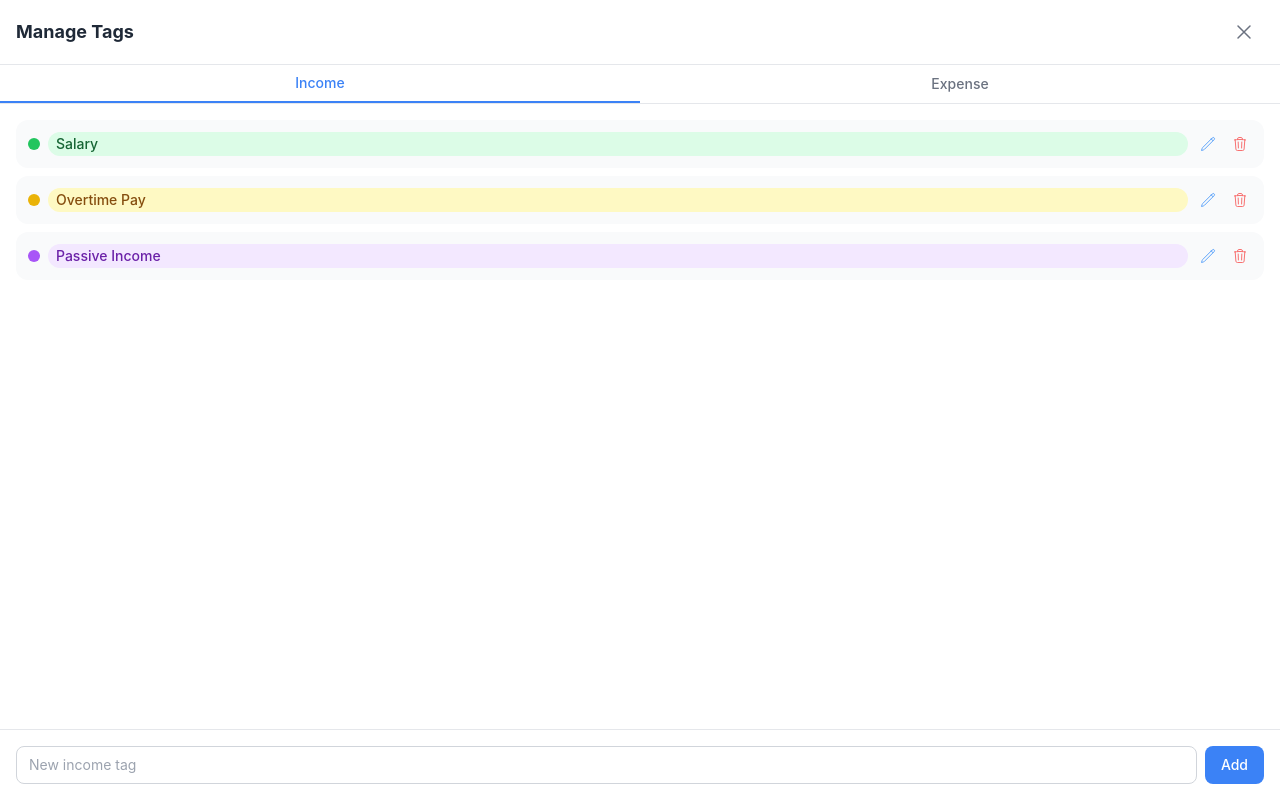
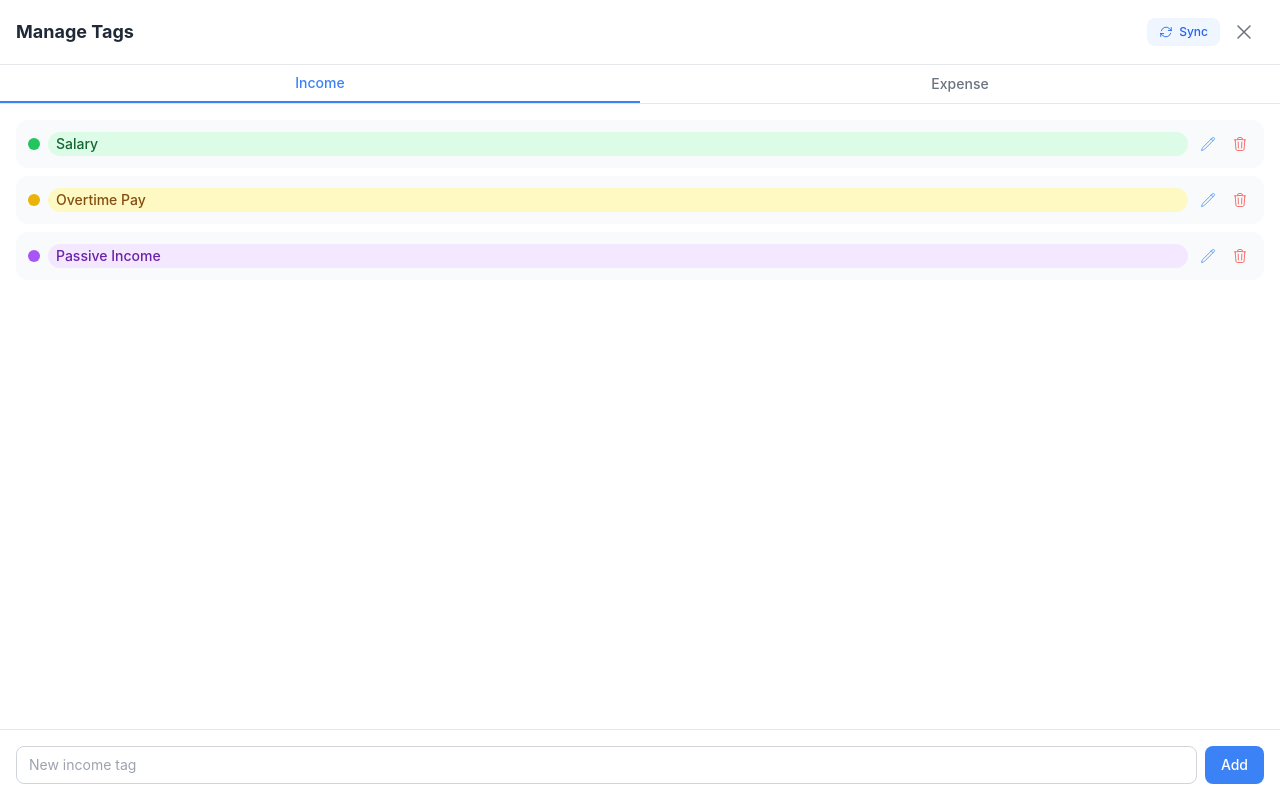
Before and after one commit to pphein/budget-tracker, a React (Create React App) app: page / in a window 1280 px wide. Both pictures are taken after a click on the button 1246 px from the left and 30 px from the top of the page. Built offline with nearby package versions, Linux system fonts and the light colour scheme.

Commit message:
Moidifed ui #13

```diff
--- a/src/App.js
+++ b/src/App.js
@@ -21,7 +21,7 @@ import SkeletonRows from './components/SkeletonRows';
 import { getTagColorClasses } from './utils/tagColors';
 import {
   addTransaction, getTransactions, deleteTransaction, editTransaction,
-  getTags, addTag, deleteTag, editTag,
+  getTags, addTag, deleteTag, editTag, syncDefaultTags,
 } from './db';
 
 const MONTH_LABELS = ['Jan','Feb','Mar','Apr','May','Jun','Jul','Aug','Sep','Oct','Nov','Dec'];
@@ -232,6 +232,14 @@ const App = () => {
     await editTag(id, updates);
     await reloadTags();
     showToast('Tag updated');
+  };
+
+  const handleSyncTags = async () => {
+    const updated = await syncDefaultTags();
+    setAllTags(updated);
+    const typeTags = updated.filter((t) => t.type === activeTab);
+    setTags(typeTags);
+    showToast('Tags synced');
   };
 
   // ─── Shared year+month filter ──────────────────────────────────────────────
@@ -567,6 +575,7 @@ const App = () => {
         onAdd={handleAddTag}
         onDelete={handleDeleteTag}
         onEdit={handleEditTag}
+        onSync={handleSyncTags}
         activeType={activeTab !== 'balance' ? activeTab : 'income'}
       />
 
--- a/src/components/TagsManagementModal.js
+++ b/src/components/TagsManagementModal.js
@@ -1,8 +1,8 @@
 import React, { useState, useEffect } from 'react';
-import { XMarkIcon, PencilIcon, TrashIcon, CheckIcon } from '@heroicons/react/24/outline';
+import { XMarkIcon, PencilIcon, TrashIcon, CheckIcon, ArrowPathIcon } from '@heroicons/react/24/outline';
 import { getTagColorClasses } from '../utils/tagColors';
 
-const TagsManagementModal = ({ isOpen, onClose, allTags, onAdd, onDelete, onEdit, activeType }) => {
+const TagsManagementModal = ({ isOpen, onClose, allTags, onAdd, onDelete, onEdit, onSync, activeType }) => {
   const [tabType, setTabType]       = useState(activeType || 'income');
   const [newTagName, setNewTagName] = useState('');
   const [editingId, setEditingId]   = useState(null);
@@ -52,9 +52,19 @@ const TagsManagementModal = ({ isOpen, onClose, allTags, onAdd, onDelete, onEdit
       {/* Header */}
       <div className="flex items-center justify-between px-4 py-3 border-b border-gray-200 dark:border-gray-700">
         <h2 className="text-lg font-bold text-gray-800 dark:text-white">Manage Tags</h2>
-        <button onClick={onClose} className="p-2 text-gray-500 dark:text-gray-400 rounded-lg hover:bg-gray-100 dark:hover:bg-gray-700">
-          <XMarkIcon className="w-6 h-6" />
-        </button>
+        <div className="flex items-center gap-1">
+          <button
+            onClick={onSync}
+            className="flex items-center gap-1.5 px-3 py-1.5 rounded-lg bg-blue-50 dark:bg-blue-900/30 text-blue-600 dark:text-blue-400 text-xs font-medium hover:bg-blue-100 dark:hover:bg-blue-900/50"
+            title="Sync default tags"
+          >
+            <ArrowPathIcon className="w-3.5 h-3.5" />
+            Sync
+          </button>
+          <button onClick={onClose} className="p-2 text-gray-500 dark:text-gray-400 rounded-lg hover:bg-gray-100 dark:hover:bg-gray-700">
+            <XMarkIcon className="w-6 h-6" />
+          </button>
+        </div>
       </div>
 
       {/* Type tabs */}
--- a/src/db.js
+++ b/src/db.js
@@ -128,6 +128,31 @@ export const deleteTag = async (id) => {
   await tx.objectStore("tags").delete(id);
 };
 
+export const clearTagsByType = async (type) => {
+  const db = await initDB();
+  const all = await db.getAll("tags");
+  const tx = db.transaction("tags", "readwrite");
+  const store = tx.objectStore("tags");
+  all.filter((t) => t.type === type).forEach((t) => store.delete(t.id));
+  await tx.done;
+};
+
+// Adds any DEFAULT_TAGS missing from the local DB — safe to call anytime
+export const syncDefaultTags = async () => {
+  const db = await initDB();
+  const existing = await db.getAll("tags");
+  const existingNames = existing.map((t) => t.name.toLowerCase());
+  const tx = db.transaction("tags", "readwrite");
+  const store = tx.objectStore("tags");
+  DEFAULT_TAGS.forEach((tag) => {
+    if (!existingNames.includes(tag.name.toLowerCase())) {
+      store.add(tag);
+    }
+  });
+  await tx.done;
+  return db.getAll("tags"); // return updated list
+};
+
 export const editTag = async (id, updatedTag) => {
   const db = await initDB();
   const tx = db.transaction("tags", "readwrite");
```
